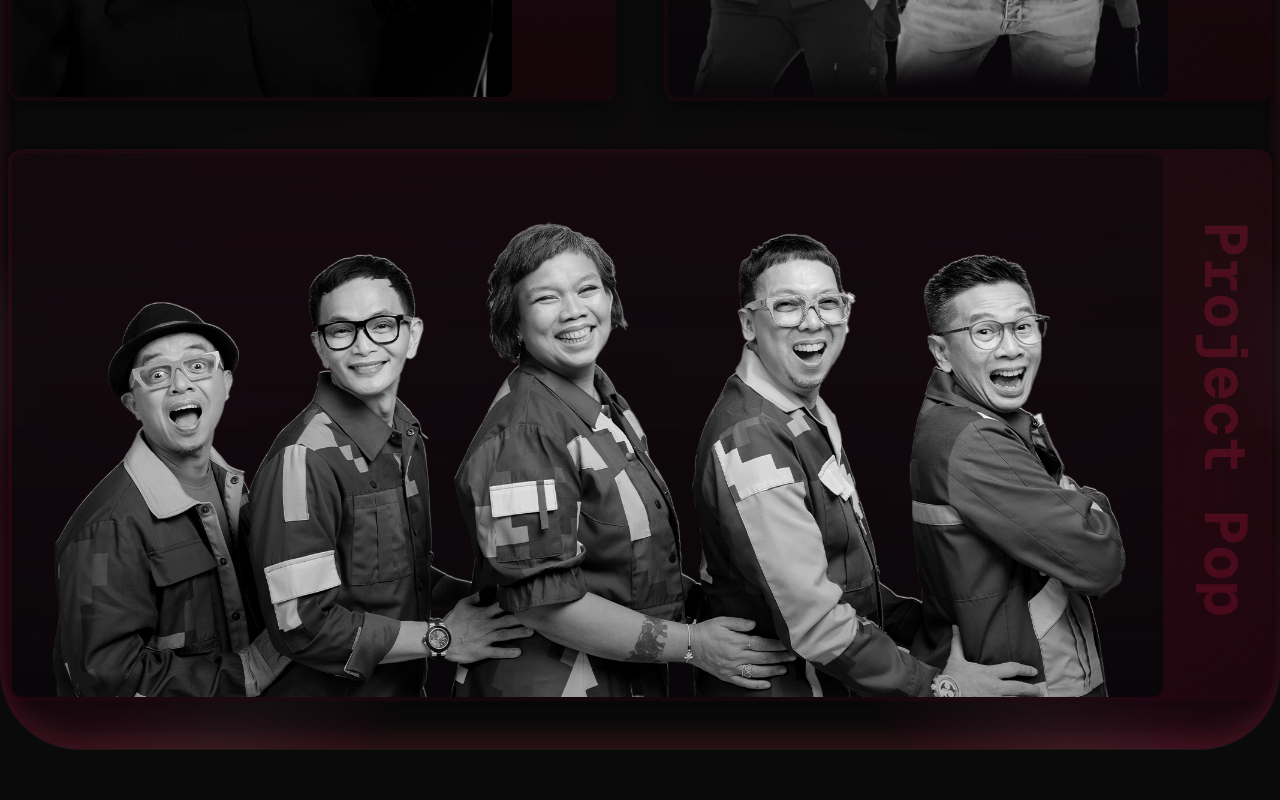
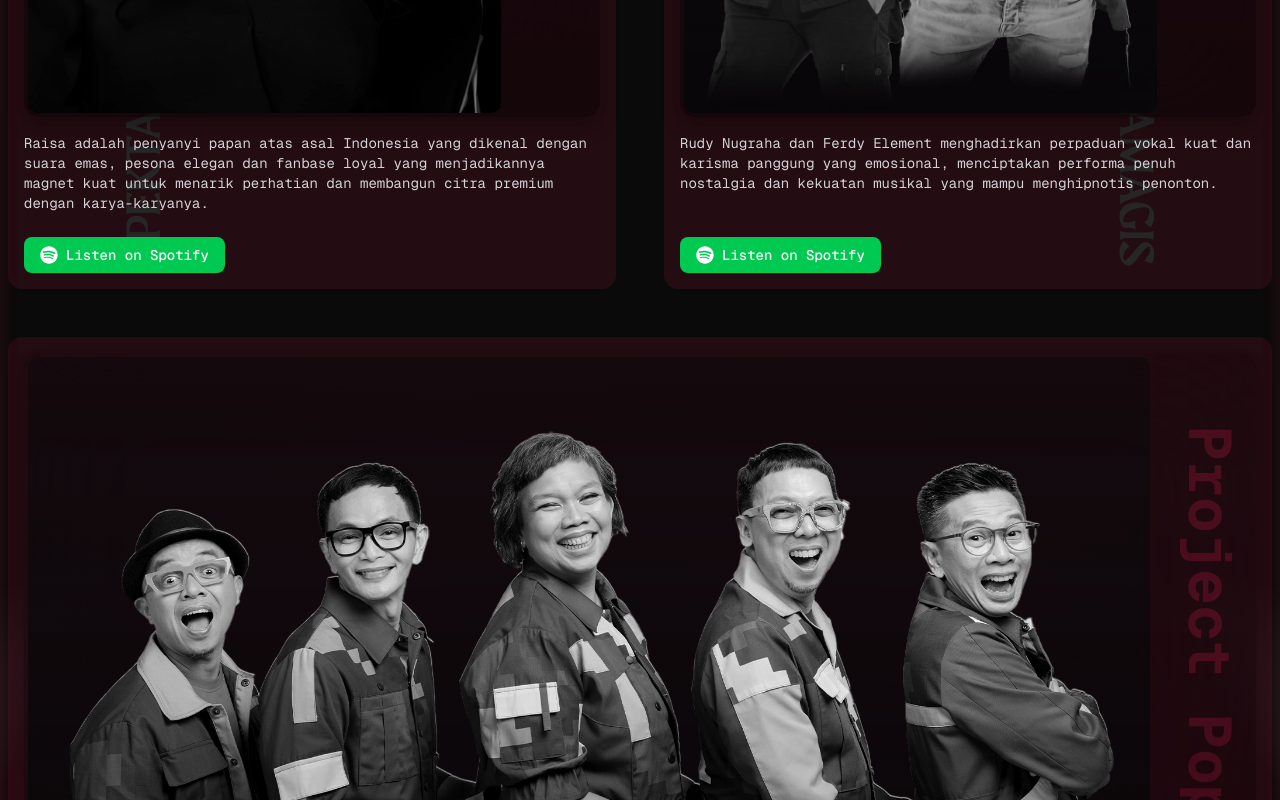
Before and after one commit to alfieqashwa/spekta-magis, a Next.js app: page /line-up in a window 1280 px wide. Shown: the part 840-1640 px from the top of the page. Built offline with nearby package versions, Linux system fonts and the light colour scheme.

Commit message:
feat: implementation description & listen on spotify at lineup

```diff
--- a/app/line-up/page.tsx
+++ b/app/line-up/page.tsx
@@ -12,6 +12,8 @@ export default function LineupPage() {
       title: "Raisa",
       imageUrl: "/line-up/raisa-bw.jpg",
       alt: "Raisa",
+      description: "Raisa adalah penyanyi papan atas asal Indonesia yang dikenal dengan suara emas, pesona elegan dan fanbase loyal yang menjadikannya magnet kuat untuk menarik perhatian dan membangun citra premium dengan karya-karyanya.",
+      linkSpotify: "https://open.spotify.com/artist/5OZXWMwDhlYBRvoOfcX0sk",
       variant: "rose",
       showGridLines: true,
     },
@@ -20,6 +22,8 @@ export default function LineupPage() {
       titleMobile: ["Rudy Nugraha", "Ferdy Element"],
       imageUrl: "/line-up/rudy-ferdy-potrait.png",
       alt: "Rudy x Ferdy",
+      description: "Rudy Nugraha dan Ferdy Element menghadirkan perpaduan vokal kuat dan karisma panggung yang emosional, menciptakan performa penuh nostalgia dan kekuatan musikal yang mampu menghipnotis penonton.",
+      linkSpotify: "https://open.spotify.com/artist/4Kzj159UgcJe08vRC0Bdne?si=EWQfu3umR8q3rhQq8zOWiA", // Rudy Nugraha
       variant: "rose",
       showGridLines: true,
     },
@@ -27,6 +31,8 @@ export default function LineupPage() {
       title: "Project Pop",
       imageUrl: "/line-up/project-pop-potrait.png",
       alt: "Project Pop",
+      description: "Project Pop adalah grup musik legendaris dengan energi panggung yang luar biasa, lagu-lagu ikonik yang penuh humor, bermakna, serta kemampuan menghibur lintas generasi yang menjadikan mereka aset berharga untuk menciptakan suasana meriah dan tak terlupakan.",
+      linkSpotify: "https://open.spotify.com/artist/2D3ztMHoKJOJs3HgQJPXf6",
       variant: "rose",
       showGridLines: true,
     },
--- a/components/lineup.tsx
+++ b/components/lineup.tsx
@@ -6,6 +6,7 @@ import { Geist } from "next/font/google";
 import { useRef } from "react";
 import { CardHoverEffect, type CardProps } from "./ui/pulse-card";
 import { WrapperBackground } from "./wrapper-background";
+import { FaSpotify } from "react-icons/fa";
 
 const space = Geist({
   subsets: ["latin"],
@@ -50,14 +51,15 @@ export function LineUp(props: LineUpProps) {
               initial={{ opacity: 0, y: 50 }}
               animate={{ opacity: 1, y: 0 }}
               transition={{ duration: 1, delay: 1.25 }}
+              key={`${i}-${card.title}`}
               className={cn(
-                "rounded-xl bg-rose-500/10",
+                "rounded-xl bg-rose-500/10 p-4 flex flex-col justify-start h-full text-left",
                 card.title === "Project Pop"
                   ? "md:col-start-1 md:col-end-7"
                   : "md:col-span-3",
               )}
-              key={`${i}-${card.title}`}
             >
+              <div className="relative z-0">
                 <CardHoverEffect
                   title={card.title}
                   titleMobile={card.titleMobile}
@@ -68,6 +70,32 @@ export function LineUp(props: LineUpProps) {
                   size={"lg"}
                   showGridLines={card.showGridLines}
                 />
+              </div>
+
+              {/* Description + Spotify */}
+              <div className="relative z-10 flex flex-col justify-between flex-grow mt-4">
+                {/* Description */}
+                {card.description && (
+                  <p className="text-sm text-zinc-700 dark:text-zinc-300 mb-4">
+                    {card.description}
+                  </p>
+                )}
+
+                {/* Spotify Button */}
+                {card.linkSpotify && (
+                  <div className="mt-auto pt-2">
+                    <a
+                      href={card.linkSpotify}
+                      target="_blank"
+                      rel="noopener noreferrer"
+                      className="inline-flex items-center justify-center gap-2 rounded-md bg-green-500 px-4 py-2 text-sm font-medium text-white transition-all hover:bg-green-600 hover:scale-105"
+                    >
+                      <FaSpotify className="text-white text-lg" />
+                      Listen on Spotify
+                    </a>
+                  </div>
+                )}
+              </div>
             </motion.div>
           ))}
         </div>
--- a/components/ui/pulse-card.tsx
+++ b/components/ui/pulse-card.tsx
@@ -15,6 +15,8 @@ export interface CardProps {
   imageUrl: string;
   alt: string;
   className?: string;
+  description?: string;
+  linkSpotify?: string;
   variant?: "emerald" | "blue" | "purple" | "amber" | "rose";
   size?: "sm" | "md" | "lg";
   glowEffect?: boolean;
@@ -199,6 +201,7 @@ export function CardHoverEffect({
       <h1
         className={cn(
           "absolute rotate-90 font-bold whitespace-nowrap text-rose-500/20 transition-all duration-500 ease-in-out group-hover:text-rose-500/40 lg:text-6xl",
+          "z-0 pointer-events-none select-none",
           title === "Rudy x Ferdy"
             ? "top-60 -right-[10.5rem]"
             : title === "Project Pop"
```
Lines whose indentation alone changed are shown as unchanged.
